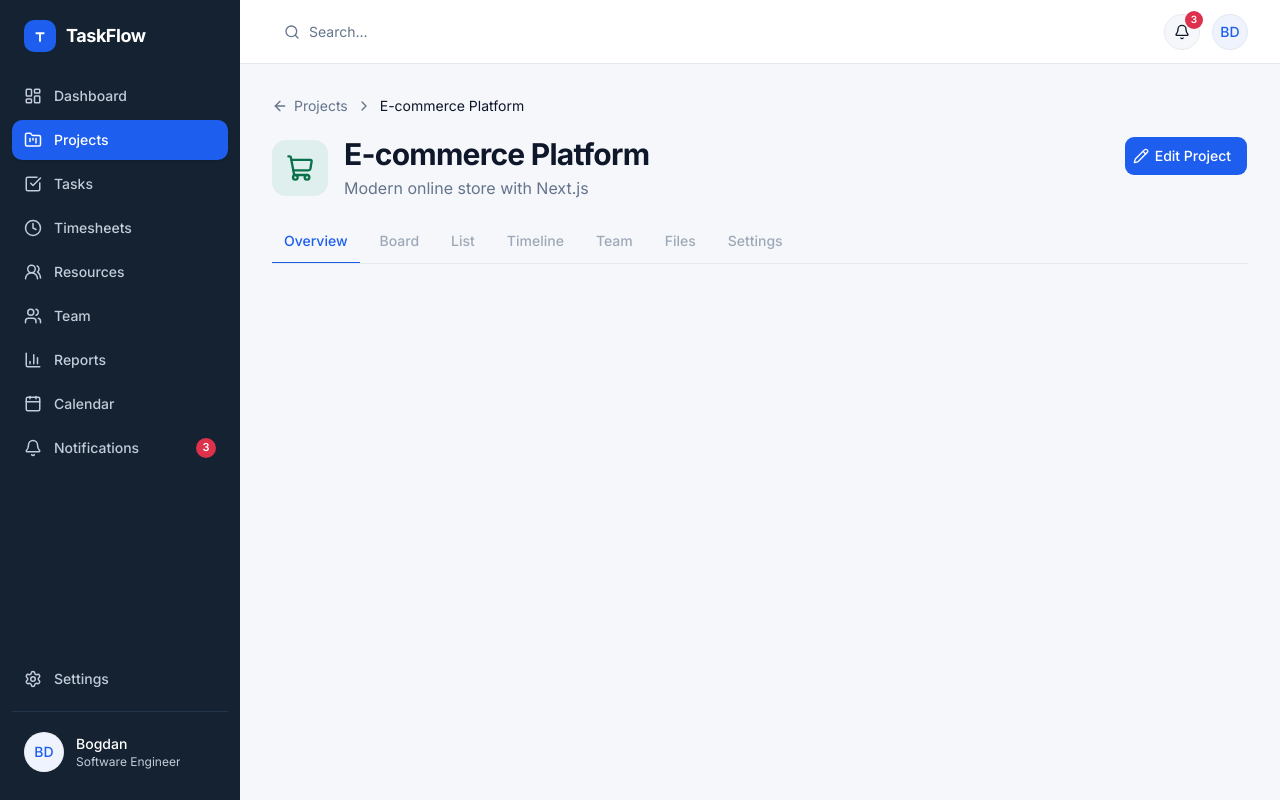
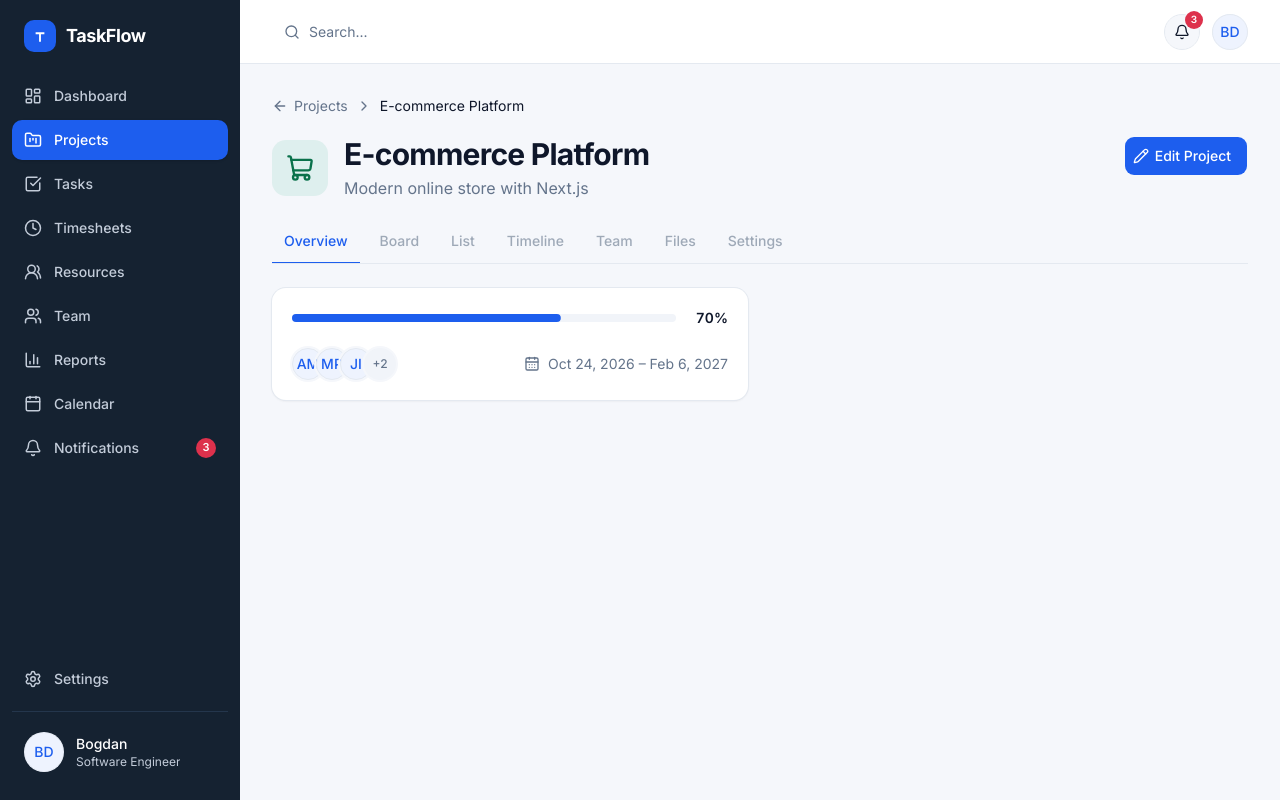
Before and after one commit to bociwess0/TaskFlow, a Next.js app in the folder apps/web/: page /projects/p-1 in a window 1280 px wide. Built offline with nearby package versions, Linux system fonts and the light colour scheme.

Commit message:
feat(projects): add project summary card

```diff
--- a/apps/web/src/app/(app)/projects/[projectId]/page.tsx
+++ b/apps/web/src/app/(app)/projects/[projectId]/page.tsx
@@ -1,4 +1,6 @@
-/** Project Overview tab; its cards are added in the next steps. */
+import { ProjectOverview } from "@/features/projects/components/project-overview";
+
+/** Project Overview tab. */
 export default function ProjectOverviewPage() {
-  return null;
+  return <ProjectOverview />;
 }
--- /dev/null
+++ b/apps/web/src/features/projects/components/project-overview.tsx
@@ -0,0 +1,27 @@
+"use client";
+
+import { useParams } from "next/navigation";
+import { ProjectSummaryCard } from "@/features/projects/components/project-summary-card";
+import { useProject } from "@/features/projects/hooks/use-project";
+
+/**
+ * Overview tab content. ProjectShell renders it only after the project has loaded,
+ * so useProject reads the cached project instead of making a new request.
+ */
+export function ProjectOverview() {
+  const { projectId } = useParams<{ projectId: string }>();
+  const { data: project } = useProject(projectId);
+
+  if (!project) {
+    return null;
+  }
+
+  return (
+    <div className="grid items-start gap-6 lg:grid-cols-2">
+      {/* Left column: summary, then milestones. Right column: description and quick links. */}
+      <div className="flex flex-col gap-6">
+        <ProjectSummaryCard project={project} />
+      </div>
+    </div>
+  );
+}
--- /dev/null
+++ b/apps/web/src/features/projects/components/project-summary-card.tsx
@@ -0,0 +1,45 @@
+import { CalendarDays } from "lucide-react";
+import { AvatarGroup } from "@/components/shared/avatar-group";
+import { Card } from "@/components/ui/card";
+import { Progress } from "@/components/ui/progress";
+import { formatDate } from "@/lib/format";
+import { PROJECT_STATUS_PROGRESS_CLASS } from "@/lib/project-status";
+import type { Project } from "@/types/project";
+
+interface ProjectSummaryCardProps {
+  project: Project;
+}
+
+/** Progress, members and duration of a project (Overview tab). */
+export function ProjectSummaryCard({ project }: ProjectSummaryCardProps) {
+  return (
+    <Card className="px-5 [--card-spacing:--spacing(5)]">
+      <div className="flex flex-col gap-5">
+        <div className="flex items-center gap-3">
+          <Progress
+            value={project.progress}
+            aria-label={`${project.name} progress`}
+            className="h-2"
+            indicatorClassName={PROJECT_STATUS_PROGRESS_CLASS[project.status]}
+          />
+          <span className="w-10 shrink-0 text-right text-sm font-semibold tabular-nums">
+            {project.progress}%
+          </span>
+        </div>
+
+        <div className="flex flex-wrap items-center justify-between gap-3">
+          <AvatarGroup users={project.members} max={3} />
+          <p className="flex items-center gap-2 text-sm text-muted-foreground">
+            <CalendarDays className="size-4 shrink-0" aria-hidden />
+            <span>
+              <span className="sr-only">Duration: </span>
+              <time dateTime={project.startDate}>{formatDate(project.startDate)}</time>
+              {" – "}
+              <time dateTime={project.endDate}>{formatDate(project.endDate)}</time>
+            </span>
+          </p>
+        </div>
+      </div>
+    </Card>
+  );
+}
```
Also changed, not shown: 1 other file (tests, documents, lock files or other folders).
